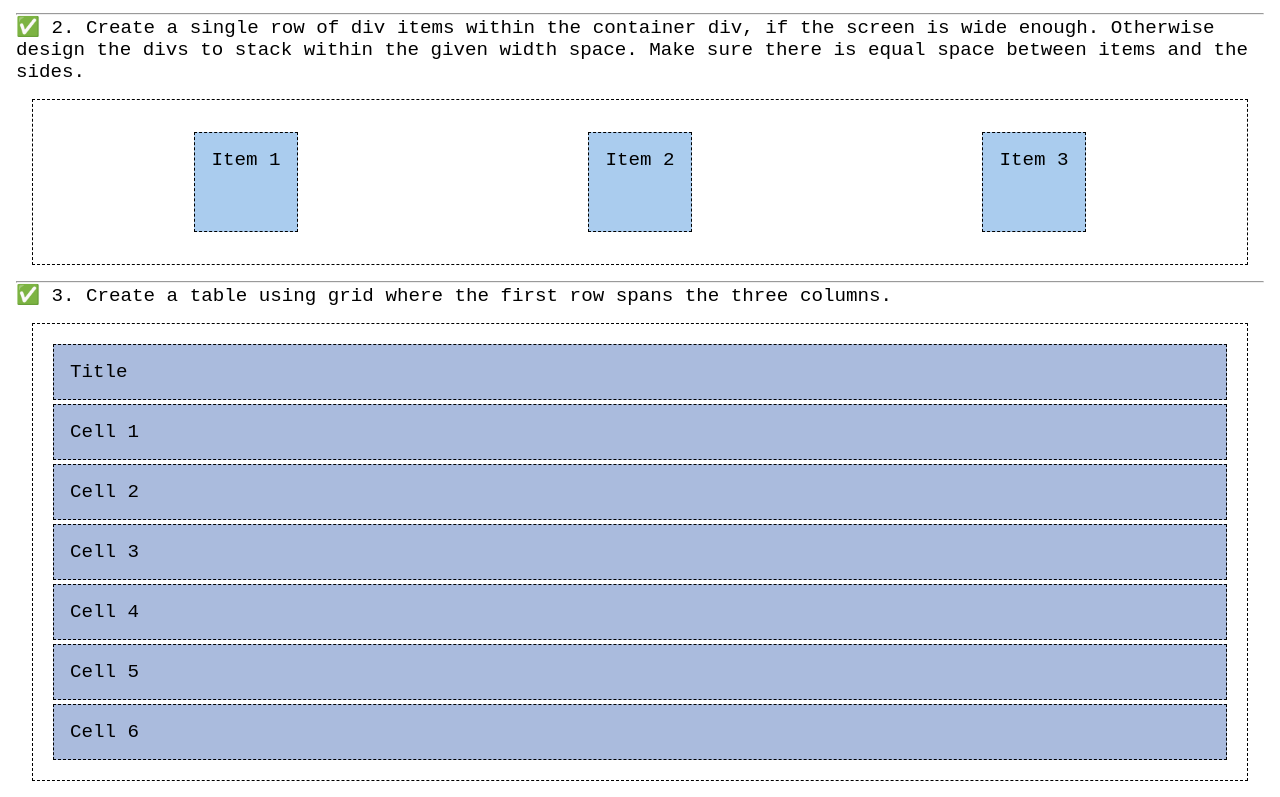
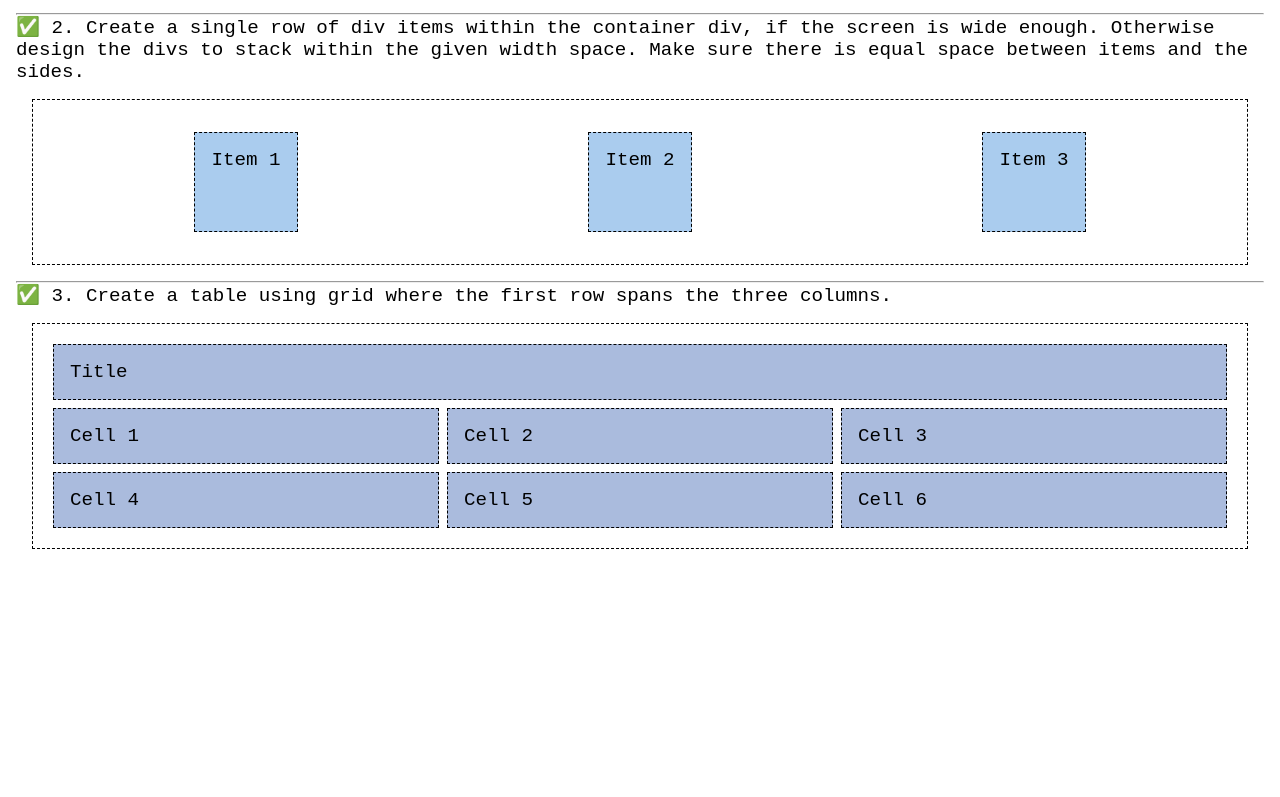
Before and after one commit to wilfordluna600-lab/wdd130, a plain HTML site: page week04/layout-exercises.html in a window 1280 px wide. Shown: the part 543-1340 px from the top of the page. After the commit the page ends 1108 px from the top, so only its background shows below. Drawn offline with Linux system fonts and the light colour scheme.

Commit message:
changes week four

```diff
--- a/week04/styles/layout-exercises.css
+++ b/week04/styles/layout-exercises.css
@@ -52,11 +52,14 @@ div {
 
 .container3 {
     /* write declarations here */
+    display: grid;
+    grid-template: repeat(3, 1fr)/repeat(3, 1fr);
 
 }
 
 .columns-3 {
     /* write declaration here */
+    grid-column: 1/4;
 
 }
 
```
